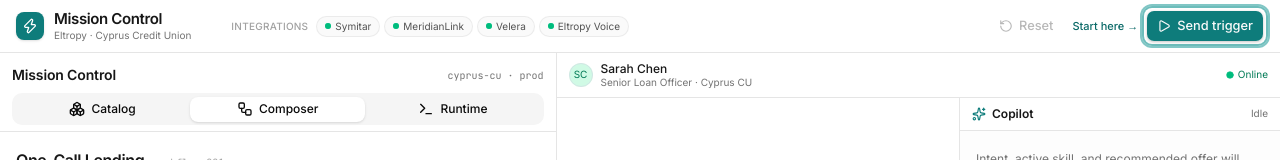
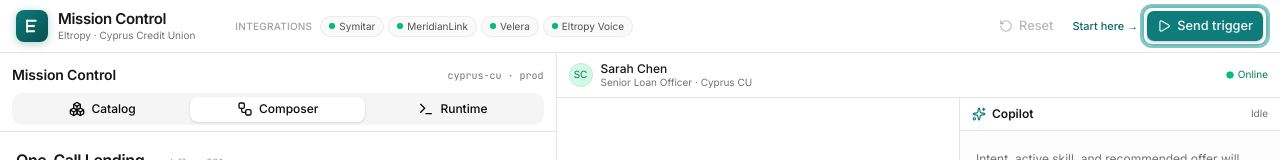
Before and after one commit to OrangeAKA/eltropy-ps, a Next.js app: page / in a window 1280 px wide. Shown: the top 160 px of the page. Built offline with nearby package versions, Linux system fonts and the light colour scheme.

Commit message:
identity: replace stock Zap glyph with custom EltropyMark across header + skill modal

```diff
--- a/components/AppHeader.tsx
+++ b/components/AppHeader.tsx
@@ -1,7 +1,8 @@
 "use client";
 
 import { Button } from "@/components/ui/button";
-import { Play, RotateCcw, Zap } from "lucide-react";
+import { Play, RotateCcw } from "lucide-react";
+import { EltropyMark } from "@/components/shared/EltropyMark";
 
 type Props = {
   onTriggerClick: () => void;
@@ -21,8 +22,8 @@ export function AppHeader({ onTriggerClick, onReset, isActive, pristine }: Props
   return (
     <header className="border-b border-neutral-200 bg-white px-4 py-2.5 flex items-center gap-4 shrink-0">
       <div className="flex items-center gap-2.5 shrink-0">
-        <div className="h-7 w-7 rounded-md bg-brand-600 flex items-center justify-center shadow-sm">
-          <Zap className="h-4 w-4 text-white" />
+        <div className="h-8 w-8 rounded-md bg-gradient-to-br from-brand-600 to-brand-800 flex items-center justify-center shadow-[0_2px_8px_rgba(14,124,123,0.35)]">
+          <EltropyMark className="h-[18px] w-[18px] text-white" />
         </div>
         <div className="leading-tight">
           <div className="text-[15px] font-semibold tracking-tight">
--- a/components/mission-control/SkillDetailModal.tsx
+++ b/components/mission-control/SkillDetailModal.tsx
@@ -9,7 +9,8 @@ import {
 } from "@/components/ui/dialog";
 import { Badge } from "@/components/ui/badge";
 import { Separator } from "@/components/ui/separator";
-import { Lock, Zap } from "lucide-react";
+import { Lock } from "lucide-react";
+import { EltropyMark } from "@/components/shared/EltropyMark";
 import type { Skill } from "@/data/skills";
 
 type Props = {
@@ -39,7 +40,7 @@ export function SkillDetailModal({ skill, open, onOpenChange }: Props) {
             {isPlaceholder ? (
               <Lock className="h-4 w-4 text-neutral-500" />
             ) : (
-              <Zap className="h-4 w-4 text-brand-600" />
+              <EltropyMark className="h-4 w-4 text-brand-600" />
             )}
             <DialogTitle className="text-lg">{skill.name}</DialogTitle>
           </div>
--- /dev/null
+++ b/components/shared/EltropyMark.tsx
@@ -0,0 +1,26 @@
+/**
+ * Custom Eltropy mark. Stylized E whose middle arm terminates in a node,
+ * evoking workflow composition: vertical spine = orchestrator, horizontal
+ * arms = skill steps, node = the live one. Used in the header and any other
+ * surface that wants to carry Eltropy product identity.
+ */
+export function EltropyMark({ className }: { className?: string }) {
+  return (
+    <svg
+      viewBox="0 0 24 24"
+      fill="none"
+      stroke="currentColor"
+      strokeWidth="2.4"
+      strokeLinecap="round"
+      strokeLinejoin="round"
+      aria-hidden
+      className={className}
+    >
+      <path d="M5.5 4.5 L5.5 19.5" />
+      <path d="M5.5 5 L17 5" />
+      <path d="M5.5 12 L13 12" />
+      <path d="M5.5 19 L15 19" />
+      <circle cx="14.2" cy="12" r="1.6" fill="currentColor" stroke="none" />
+    </svg>
+  );
+}
```
